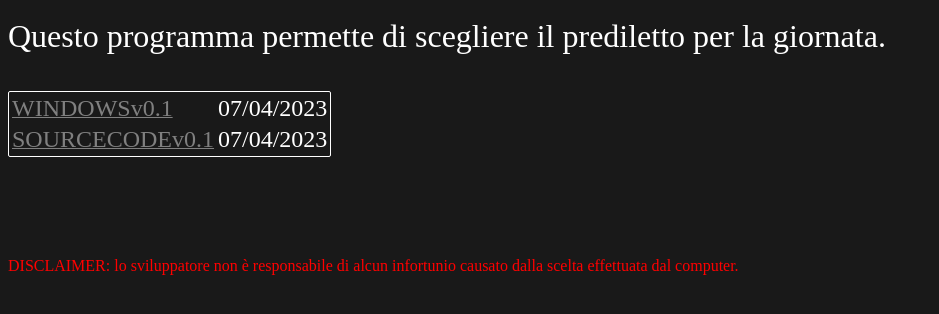
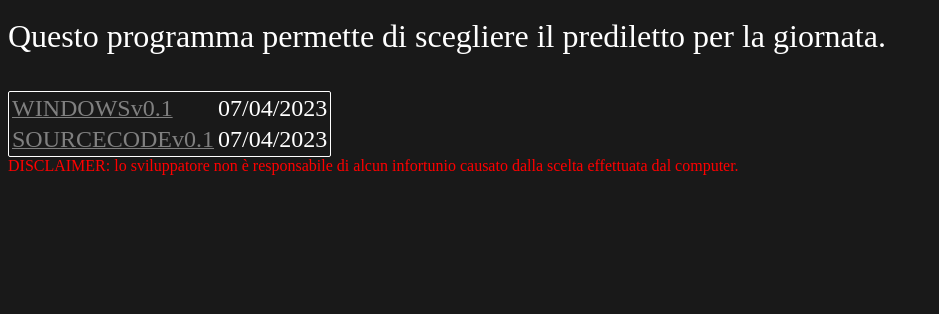
Before and after one commit to mazz0ni/mazz0ni.github.io, a PHP site: page / in a window 1280 px wide. Shown: the part 63-377 px from the top of the page, without its empty margins (0-939 px from the left). Run offline with PHP 8.4, Linux system fonts and the light colour scheme.

Commit message:
Update styleindex.css

```diff
--- a/styleindex.css
+++ b/styleindex.css
@@ -10,7 +10,7 @@ article{
 }
 footer{
     color: red;
-    margin-top: 100px;
+    margin-bottom: 100px;
 }
 table{
     border: solid;
```
